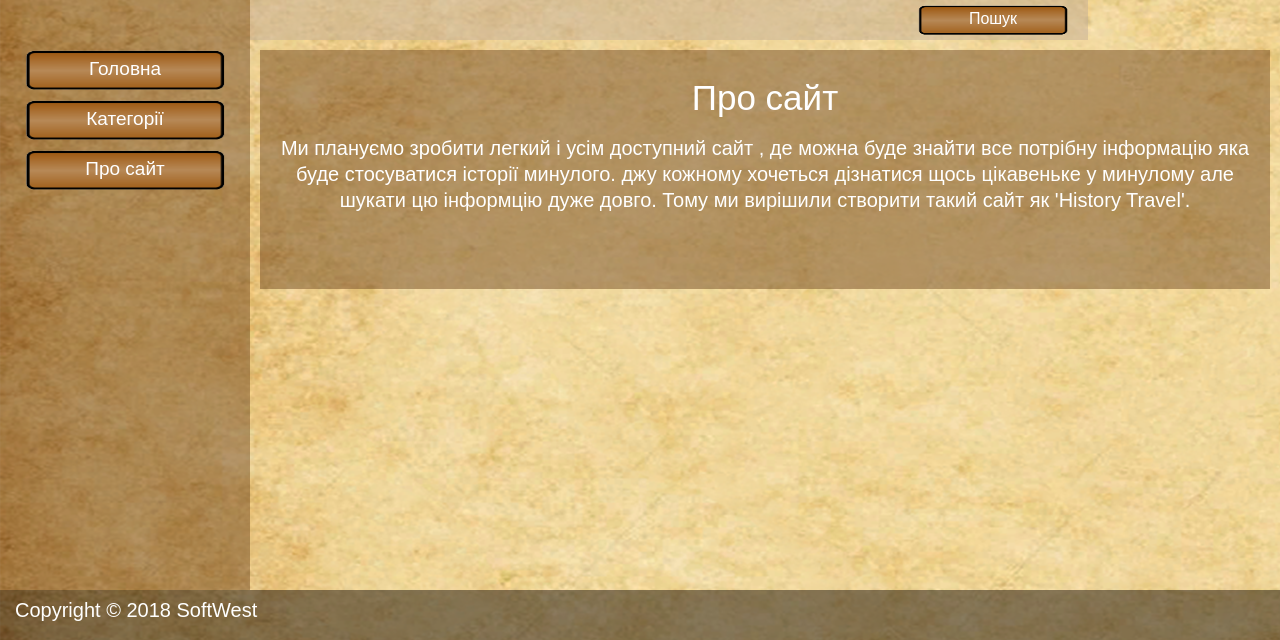
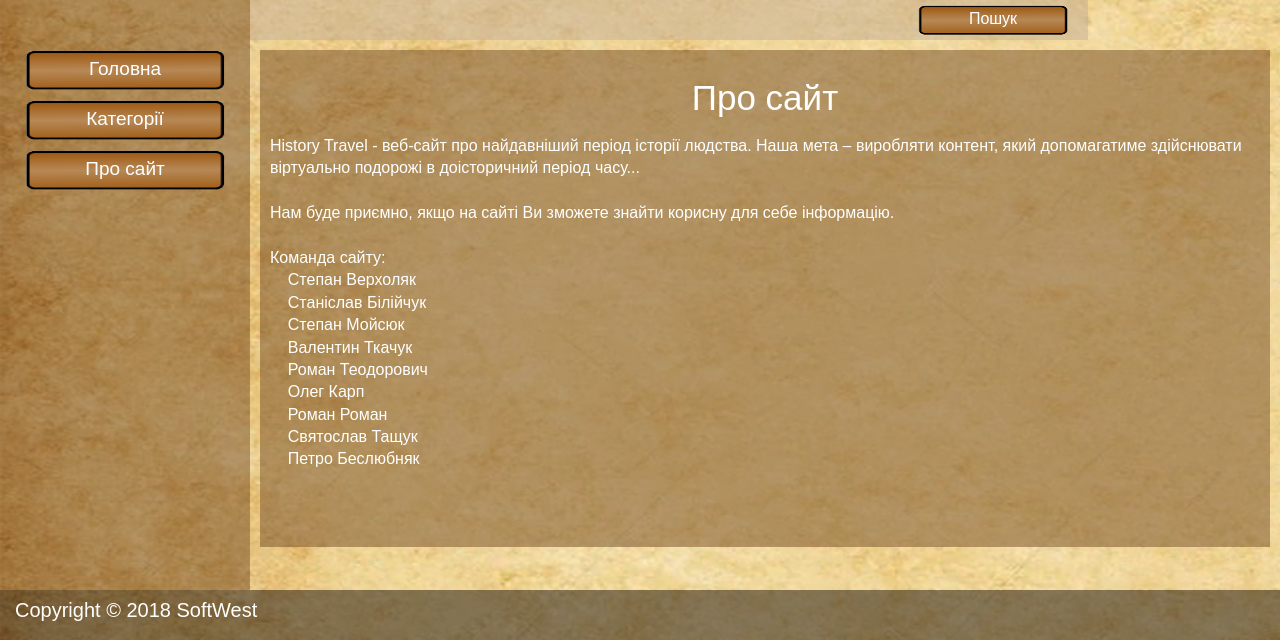
Before and after one commit to Namnetsy/django-history-travel-app, a Django app: page /about/ in a window 1280 px wide. Shown: the part 160-800 px from the top of the page. Run offline with Django 3.2, Linux system fonts and the light colour scheme; some web fonts are replaced.

Commit message:
Add categories template and update page 'About us'

```diff
--- a/history_travel/history_wiki/static/history_wiki/styles/about-us.css
+++ b/history_travel/history_wiki/static/history_wiki/styles/about-us.css
@@ -6,18 +6,21 @@
 
 .info {
 	padding: 10px;
-	text-align: center;
 }
 
 .info__heading {
 	font-size: 35px;
 	margin-top: 20px;
 	color: white;
+	text-align: center;
 }
 
 .info__text {
 	margin-top: 20px;
 	color: white;
 	line-height: 1.3;
-	font-size: 20px;
 }
+
+.info__text {
+	line-height: 1.4;
+}
--- a/history_travel/history_wiki/templates/history_wiki/about-us.html
+++ b/history_travel/history_wiki/templates/history_wiki/about-us.html
@@ -7,6 +7,21 @@
 {% block content %}
 	<section class="info">
 		<h1 class="info__heading">Про сайт</h1>
-		<p class="info__text">Ми плануємо зробити легкий і усім доступний сайт , де  можна буде знайти все потрібну інформацію яка буде стосуватися історії минулого. джу кожному хочеться дізнатися щось цікавеньке у минулому але шукати цю інформцію дуже довго. Тому ми вирішили створити такий сайт як 'History Travel'.</p>
+		<div class="info__text">
+			History Travel - веб-сайт про найдавніший період історії людства. Наша мета – виробляти контент, який допомагатиме здійснювати віртуально подорожі в доісторичний період часу...<br><br>
+			Нам буде приємно, якщо на сайті Ви зможете знайти корисну для себе інформацію.<br><br>
+			Команда сайту:<br>
+			<ul>
+				<li>&nbsp;&nbsp;&nbsp;&nbsp;Степан Верхоляк</li>
+				<li>&nbsp;&nbsp;&nbsp;&nbsp;Станіслав Білійчук</li>
+				<li>&nbsp;&nbsp;&nbsp;&nbsp;Степан Мойсюк</li>
+				<li>&nbsp;&nbsp;&nbsp;&nbsp;Валентин Ткачук</li>
+				<li>&nbsp;&nbsp;&nbsp;&nbsp;Роман Теодорович</li>
+				<li>&nbsp;&nbsp;&nbsp;&nbsp;Олег Карп</li>
+				<li>&nbsp;&nbsp;&nbsp;&nbsp;Роман Роман</li>
+				<li>&nbsp;&nbsp;&nbsp;&nbsp;Святослав Тащук</li>
+				<li>&nbsp;&nbsp;&nbsp;&nbsp;Петро Беслюбняк</li>
+			</ul>
+		</div>
 	</section>
 {% endblock %}
```
Also changed, not shown: history_travel/history_wiki/static/history_wiki/styles/categories.css (added, +31 -0 lines), history_travel/history_wiki/templates/history_wiki/categories.html (+14 -3 lines).
